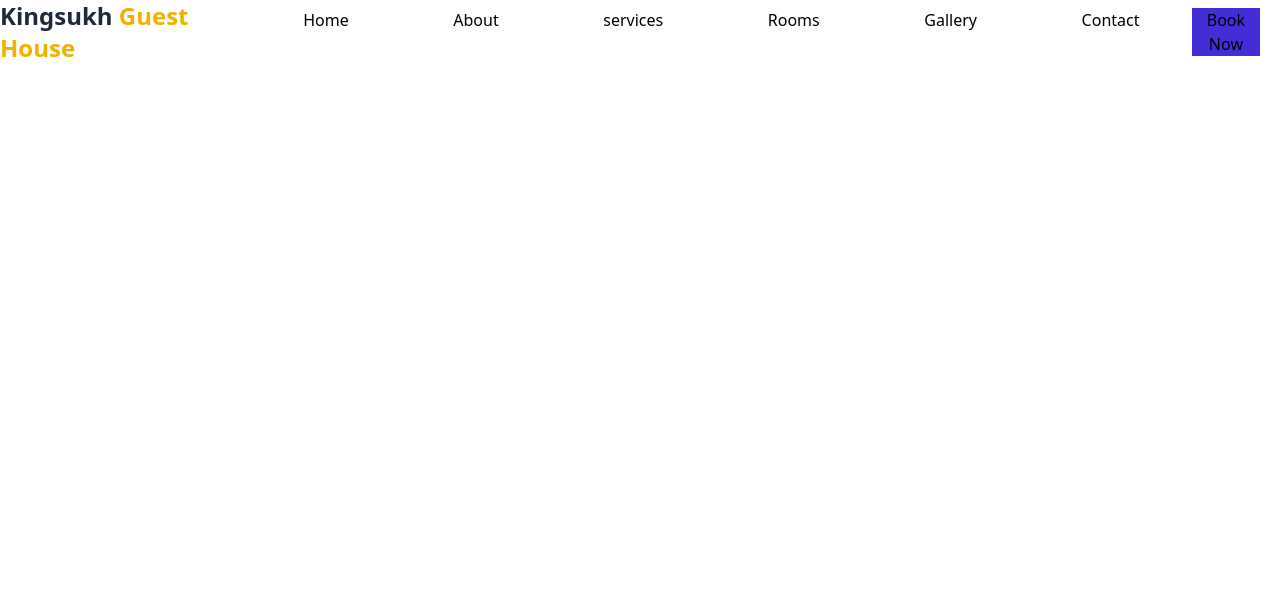
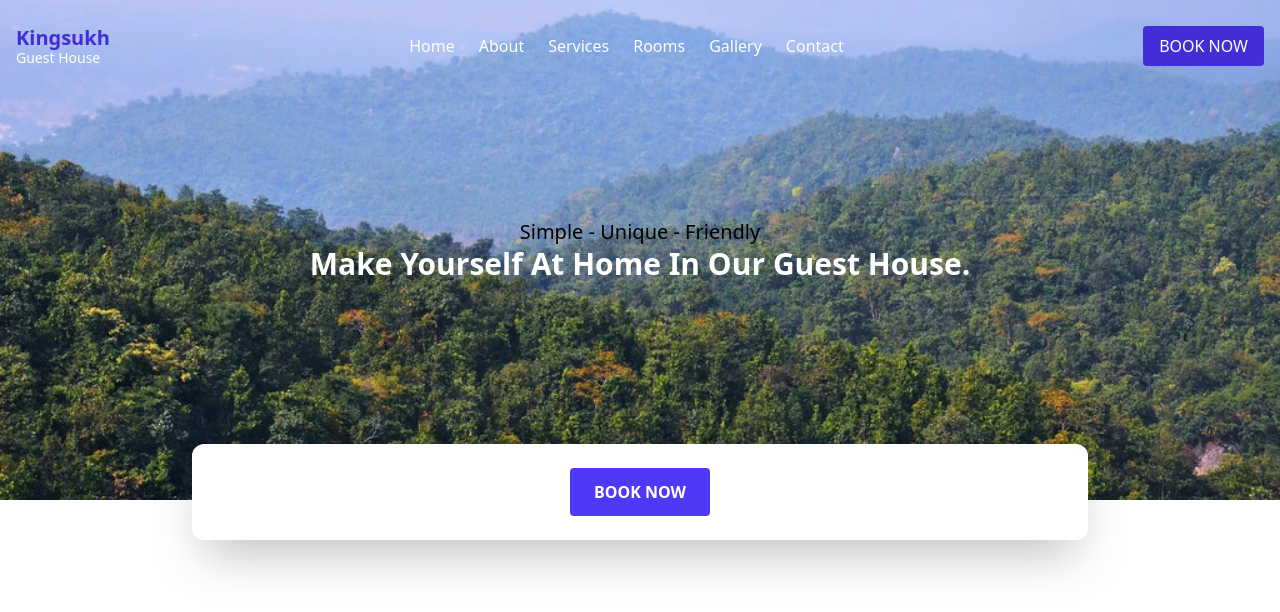
Before and after one commit to probal-ghosh/Internship1, a React (Vite) app: page / in a window 1280 px wide. Shown: the top 612 px of the page. Built offline with nearby package versions, Linux system fonts and the light colour scheme.

Commit message:
added background img

```diff
--- a/src/App.jsx
+++ b/src/App.jsx
@@ -1,10 +1,12 @@
 import React from 'react'
 import Navbar from './Component/Navbar/Navbar'
+import Hero from './Component/Hero/Hero'
 
-const App = () => {
+function App() {
   return (
-    <div>
-      <Navbar/>
+    <div className="relative">
+      <Navbar />
+      <Hero />
     </div>
   )
 }
--- /dev/null
+++ b/src/Component/Hero/Hero.jsx
@@ -0,0 +1,24 @@
+import React from 'react'
+import hero from '../../assets/ayodhya.webp'
+
+const Hero = () => {
+  return (
+    <div className='relative bg-cover bg-center h-[500px] flex justify-center items-center'
+    style={{ backgroundImage: `url(${hero})` }}>
+    <div className='flex flex-col justify-center items-center'>
+        <p className='text-xl'>Simple - Unique - Friendly</p>
+      <p className='text-white font-bold text-3xl'>Make Yourself At Home
+In Our <span>Guest House</span>.</p>
+    </div>
+    <div className="absolute left-1/2 bottom-[-40px] transform -translate-x-1/2 w-[80%] max-w-4xl">
+        <div className="bg-white p-6 rounded-xl shadow-2xl flex justify-center">
+          <button className="bg-indigo-600 text-white px-6 py-3 rounded font-semibold hover:bg-indigo-700 transition">
+            BOOK NOW
+          </button>
+        </div>
+      </div>
+    </div>
+  )
+}
+
+export default Hero
--- a/src/Component/Navbar/Navbar.jsx
+++ b/src/Component/Navbar/Navbar.jsx
@@ -2,26 +2,28 @@ import React from 'react'
 
 const Navbar = () => {
   return (
-    <div>
-        <nav className='flex justify-between items-center'>
-            <div className="text-2xl font-bold text-gray-800">
-          Kingsukh <span className="text-yellow-500">Guest House</span>
+    <nav className="absolute top-0 left-0 w-full z-20">
+      <div className="max-w-7xl mx-auto px-4 py-6 flex justify-between items-center text-white">
+        <div>
+          <h1 className="text-xl font-semibold text-indigo-700">Kingsukh</h1>
+          <p className="text-sm -mt-1">Guest House</p>
         </div>
-            <div className='w-full flex justify-around'>
-                <ul className='flex justify-around ml-7 w-full'>
-                <li>Home</li>
-                <li>About</li>
-                <li>services</li>
-                <li>Rooms</li>
-                <li>Gallery</li>
-                <li>Contact</li>
-            </ul>
-            <span className='bg-indigo-700 text-center mr-5'>Book Now</span>
-            </div>
 
-        </nav>
-    </div>
-  )
+        <ul className="flex space-x-6 font-medium">
+            <li className="hover:text-indigo-700 cursor-pointer">Home</li>
+            <li className="hover:text-indigo-700 cursor-pointer">About</li>
+            <li className="hover:text-indigo-700 cursor-pointer">Services</li>
+            <li className="hover:text-indigo-700 cursor-pointer">Rooms</li>
+            <li className="hover:text-indigo-700 cursor-pointer">Gallery</li>
+            <li className="hover:text-indigo-700 cursor-pointer">Contact</li>
+        </ul>
+
+        <button className="bg-indigo-700 hover:bg-indigo-800 text-white px-4 py-2 rounded ">
+            BOOK NOW
+        </button>
+        </div>
+    </nav>
+    )
 }
 
 export default Navbar
```
